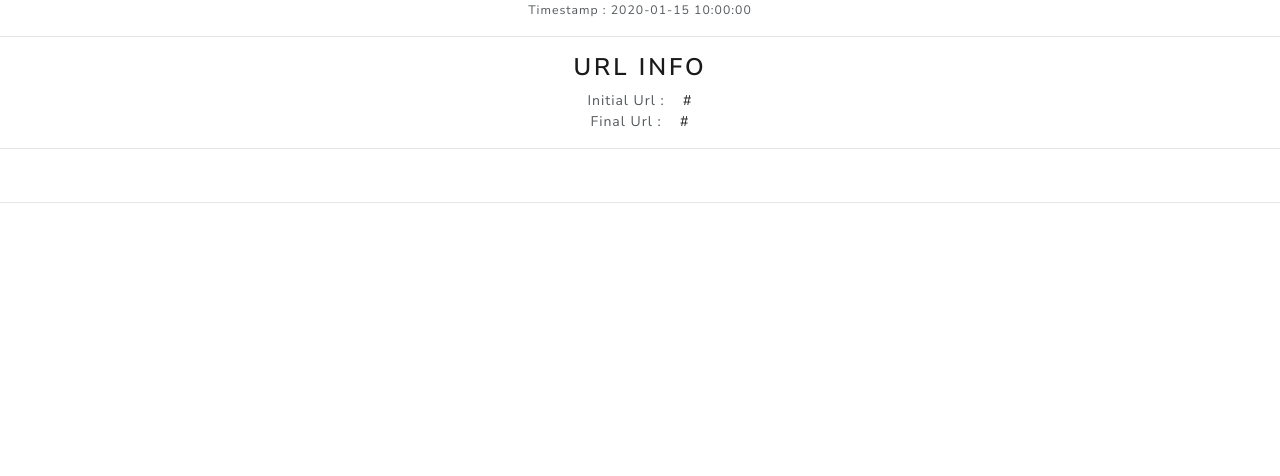
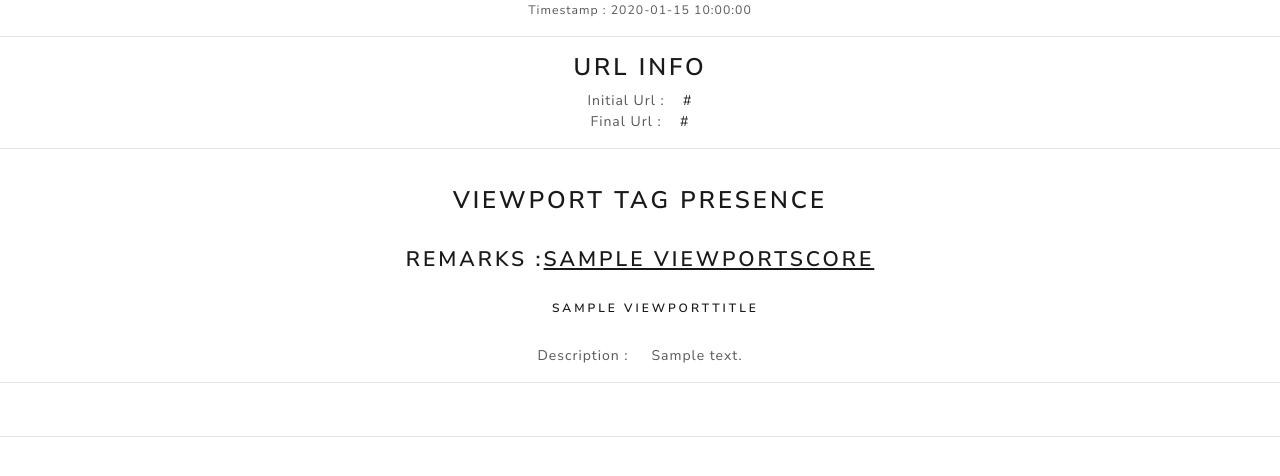
Before and after one commit to Arunkumar483/Python-Project--1-Page-Insights-App, a Flask app: template pyproject/templates/index.html in a window 1280 px wide. Shown: the part 151-627 px from the top of the page. Run offline with Flask 2, Linux system fonts and the light colour scheme; the template is opened without the code that fills it: most values are stand-ins (such as "Sample title", 1, 10 or a date in 2020); some libraries are stand-ins or nearby versions.

Commit message:
viewport implementation

```diff
--- a/pyproject/app.py
+++ b/pyproject/app.py
@@ -19,13 +19,24 @@ def index():
     captcha=data["captchaResult"]
     timestamp=data["analysisUTCTimestamp"]
     lighthouseResult=data["lighthouseResult"]
+
+    #viewport parameters
     viewportdetails=data["lighthouseResult"]["audits"]["viewport"]
+    viewportid=viewportdetails["id"]
+    viewporttitle=viewportdetails["title"]
+
+    #viewport score
+    viewportscore=viewportdetails["score"]
+    if(int(viewportscore)==1):
+        viewportscore="GOOD"
+    else:
+        viewportscore="BAD"
     #firstmeaningfulpaint=data['first-meaningful-paint']
-
+    viewportdescription=viewportdetails["description"]
     analyzedurl=data["id"]
 
 
-    return render_template('index.html',data=data,captcha=captcha,timestamp=timestamp,lighthouseResult=lighthouseResult,analyzedurl=analyzedurl)
+    return render_template('index.html',data=data,viewportdetails=viewportdetails,viewportscore=viewportscore,viewportdescription=viewportdescription,captcha=captcha,timestamp=timestamp,lighthouseResult=lighthouseResult,analyzedurl=analyzedurl,viewportid=viewportid,viewporttitle=viewporttitle)
 
 
 
--- a/pyproject/templates/index.html
+++ b/pyproject/templates/index.html
@@ -18,9 +18,19 @@
     <hr>
     <br>
 </div>
-
-
+<div align="center" class="viewportdetails">
+    <h3 align="center">Viewport tag presence<br><br>
+        <small><strong>Remarks :<u>{{viewportscore}}</u></strong></small>
+    </h3>
+    <br>
+    <h6 align="center">&nbsp&nbsp&nbsp&nbsp {{viewporttitle}}</h6>
+    <br>
+    Description :&nbsp&nbsp&nbsp&nbsp {{viewportdescription}}
+</div>
+    <hr>
+    <br>
+<!-- trials -->
+<!-- {{viewportdetails}} -->
 <hr>
-
-
+<!--{{data}} -->
 {% endblock content %}
```
